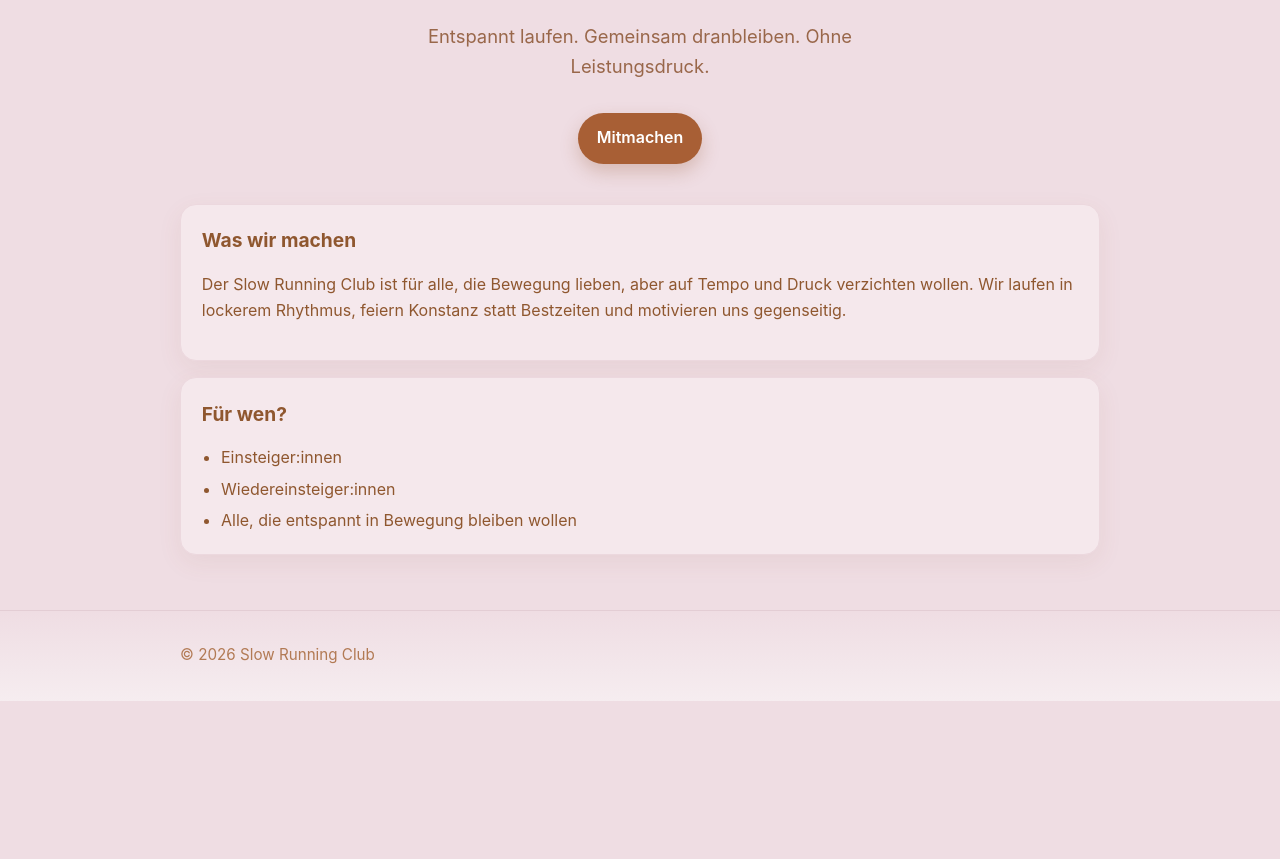
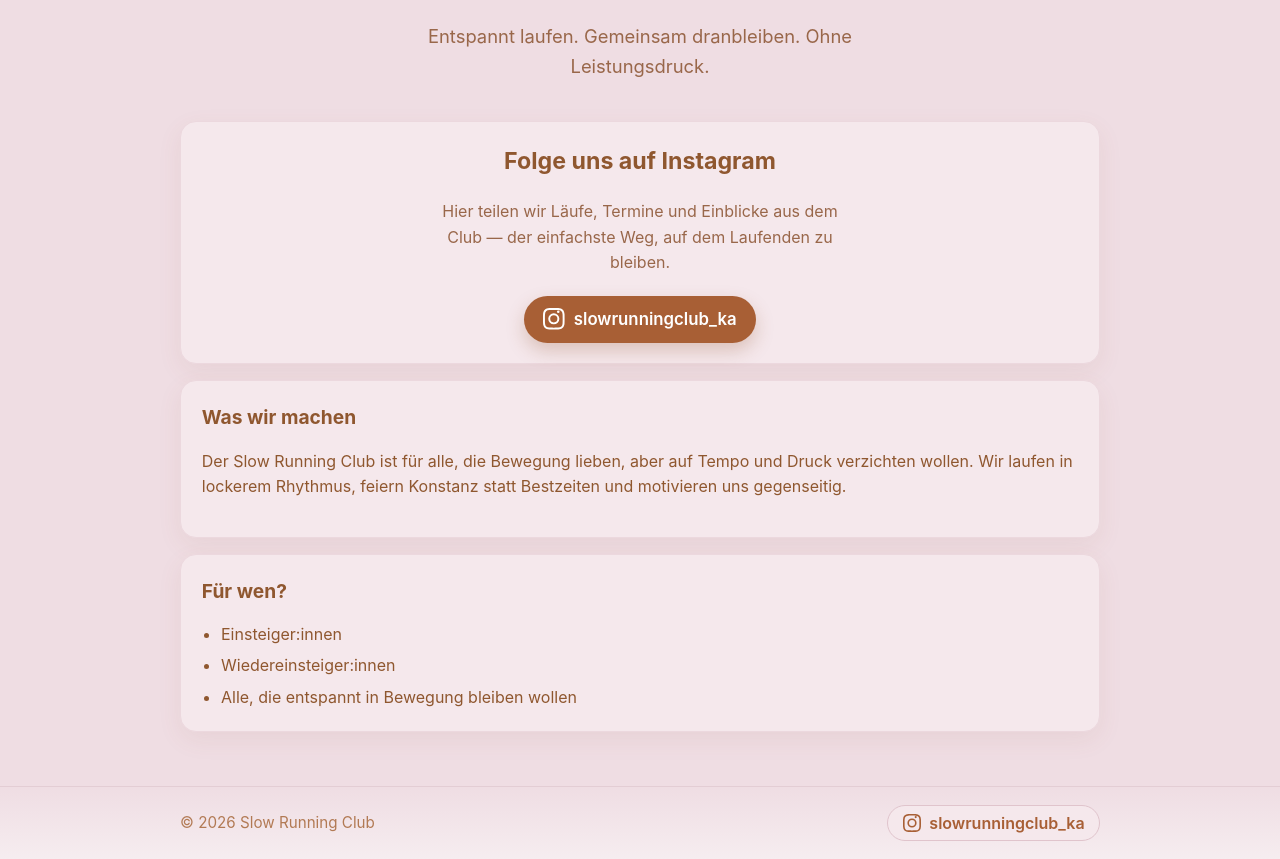
Before and after one commit to Anna-LenaEllerbrake/slow-running-club, a Preact app: page / in a window 1280 px wide. Shown: the part 587-1446 px from the top of the page. Before the commit the page ends 1288 px from the top, so only its background shows below. Built offline with nearby package versions, Linux system fonts and the light colour scheme.

Commit message:
Add Instagram section and footer link for slowrunningclub_ka
Dedicated card with icon, config for profile URL, and cleaner hero without CTAs.

```diff
--- a/src/App.jsx
+++ b/src/App.jsx
@@ -1,3 +1,6 @@
+import { instagramHandle, instagramUrl } from "./config.js";
+import InstagramIcon from "./InstagramIcon.jsx";
+
 export default function App() {
   const year = new Date().getFullYear();
 
@@ -15,13 +18,28 @@ export default function App() {
           <p className="lead">
             Entspannt laufen. Gemeinsam dranbleiben. Ohne Leistungsdruck.
           </p>
-          <a className="button" href="mailto:hello@slowrunningclub.de">
-            Mitmachen
-          </a>
         </div>
       </header>
 
       <main className="container">
+        <section className="card card-instagram">
+          <h2>Folge uns auf Instagram</h2>
+          <p>
+            Hier teilen wir Läufe, Termine und Einblicke aus dem Club — der
+            einfachste Weg, auf dem Laufenden zu bleiben.
+          </p>
+          <a
+            className="button button-instagram button-lg"
+            href={instagramUrl}
+            target="_blank"
+            rel="noopener noreferrer"
+            aria-label={`@${instagramHandle} auf Instagram`}
+          >
+            <InstagramIcon />
+            <span>{instagramHandle}</span>
+          </a>
+        </section>
+
         <section className="card">
           <h2>Was wir machen</h2>
           <p>
@@ -42,8 +60,18 @@ export default function App() {
       </main>
 
       <footer className="footer">
-        <div className="container">
+        <div className="container footer-inner">
           <p>© {year} Slow Running Club</p>
+          <a
+            className="footer-link instagram-link"
+            href={instagramUrl}
+            target="_blank"
+            rel="noopener noreferrer"
+            aria-label={`@${instagramHandle} auf Instagram`}
+          >
+            <InstagramIcon />
+            <span>{instagramHandle}</span>
+          </a>
         </div>
       </footer>
     </>
--- /dev/null
+++ b/src/InstagramIcon.jsx
@@ -0,0 +1,13 @@
+export default function InstagramIcon() {
+  return (
+    <svg
+      className="icon icon-instagram"
+      xmlns="http://www.w3.org/2000/svg"
+      viewBox="0 0 24 24"
+      fill="currentColor"
+      aria-hidden="true"
+    >
+      <path d="M12 2.163c3.204 0 3.584.012 4.85.07 3.252.148 4.771 1.691 4.919 4.919.058 1.265.069 1.645.069 4.849 0 3.205-.012 3.584-.069 4.849-.149 3.225-1.664 4.771-4.919 4.919-1.266.058-1.644.07-4.85.07-3.204 0-3.584-.012-4.849-.07-3.26-.149-4.771-1.699-4.919-4.92-.058-1.265-.07-1.644-.07-4.849 0-3.204.013-3.583.07-4.849.149-3.227 1.664-4.771 4.919-4.919 1.266-.057 1.645-.069 4.849-.069zM12 0C8.741 0 8.333.014 7.053.072 2.695.272.273 2.69.073 7.052.014 8.333 0 8.741 0 12c0 3.259.014 3.668.072 4.948.2 4.358 2.618 6.78 6.98 6.98 1.281.058 1.689.072 4.948.072 3.259 0 3.668-.014 4.948-.072 4.354-.2 6.782-2.618 6.979-6.98.059-1.28.073-1.689.073-4.948 0-3.259-.014-3.667-.072-4.947-.196-4.354-2.617-6.78-6.979-6.98C15.668.014 15.259 0 12 0zm0 5.838a6.162 6.162 0 100 12.324 6.162 6.162 0 000-12.324zM12 16a4 4 0 110-8 4 4 0 010 8zm6.406-11.845a1.44 1.44 0 11-2.881.001 1.44 1.44 0 012.881-.001z" />
+    </svg>
+  );
+}
--- /dev/null
+++ b/src/config.js
@@ -0,0 +1,2 @@
+export const instagramUrl = "https://www.instagram.com/slowrunningclub_ka/";
+export const instagramHandle = "slowrunningclub_ka";
--- a/src/style.css
+++ b/src/style.css
@@ -55,13 +55,71 @@ h1 {
 
 .lead {
   font-size: 1.15rem;
-  margin: 0 auto 2rem;
+  margin: 0 auto;
   max-width: 40ch;
   color: #99674a;
 }
 
+.button-instagram,
+.instagram-link {
+  display: inline-flex;
+  align-items: center;
+  justify-content: center;
+  gap: 0.55rem;
+  line-height: 1;
+}
+
+.button-instagram span,
+.instagram-link span {
+  line-height: 1;
+}
+
+.button-lg {
+  padding: 0.9rem 1.5rem;
+  font-size: 1.05rem;
+}
+
+.button-lg .icon-instagram {
+  width: 1.35rem;
+  height: 1.35rem;
+}
+
+.icon-instagram {
+  width: 1.125rem;
+  height: 1.125rem;
+  flex-shrink: 0;
+  display: block;
+}
+
+.card-instagram {
+  text-align: center;
+  border-color: #e0c4cc;
+  background: linear-gradient(
+    165deg,
+    #faf0f3 0%,
+    var(--card) 55%,
+    #f3e4e9 100%
+  );
+}
+
+.card-instagram h2 {
+  font-size: clamp(1.25rem, 3vw, 1.45rem);
+}
+
+.card-instagram p {
+  margin: 0 auto 1.25rem;
+  max-width: 42ch;
+  color: #99674a;
+}
+
+.card-instagram .button-instagram {
+  margin: 0 auto;
+}
+
 .button {
-  display: inline-block;
+  display: inline-flex;
+  align-items: center;
+  justify-content: center;
   text-decoration: none;
   background: var(--accent);
   color: #fff;
@@ -75,6 +133,40 @@ h1 {
 .button:hover {
   background: var(--accent-hover);
   transform: translateY(-1px);
+}
+
+.footer-inner p {
+  margin: 0;
+}
+
+.footer-inner {
+  display: flex;
+  flex-wrap: wrap;
+  align-items: center;
+  justify-content: space-between;
+  gap: 0.5rem 1rem;
+}
+
+.instagram-link {
+  color: var(--accent);
+  text-decoration: none;
+  font-weight: 600;
+  font-size: 1rem;
+  padding: 0.5rem 0.9rem;
+  border-radius: 999px;
+  border: 1px solid #e0c4cc;
+  background: var(--card);
+  transition: background-color 120ms ease, color 120ms ease;
+}
+
+.instagram-link:hover {
+  color: #fff;
+  background: var(--accent);
+  border-color: var(--accent);
+}
+
+.instagram-link:hover .icon-instagram {
+  color: #fff;
 }
 
 main {
```
Also changed, not shown: 1 other file (tests, documents, lock files or other folders).
